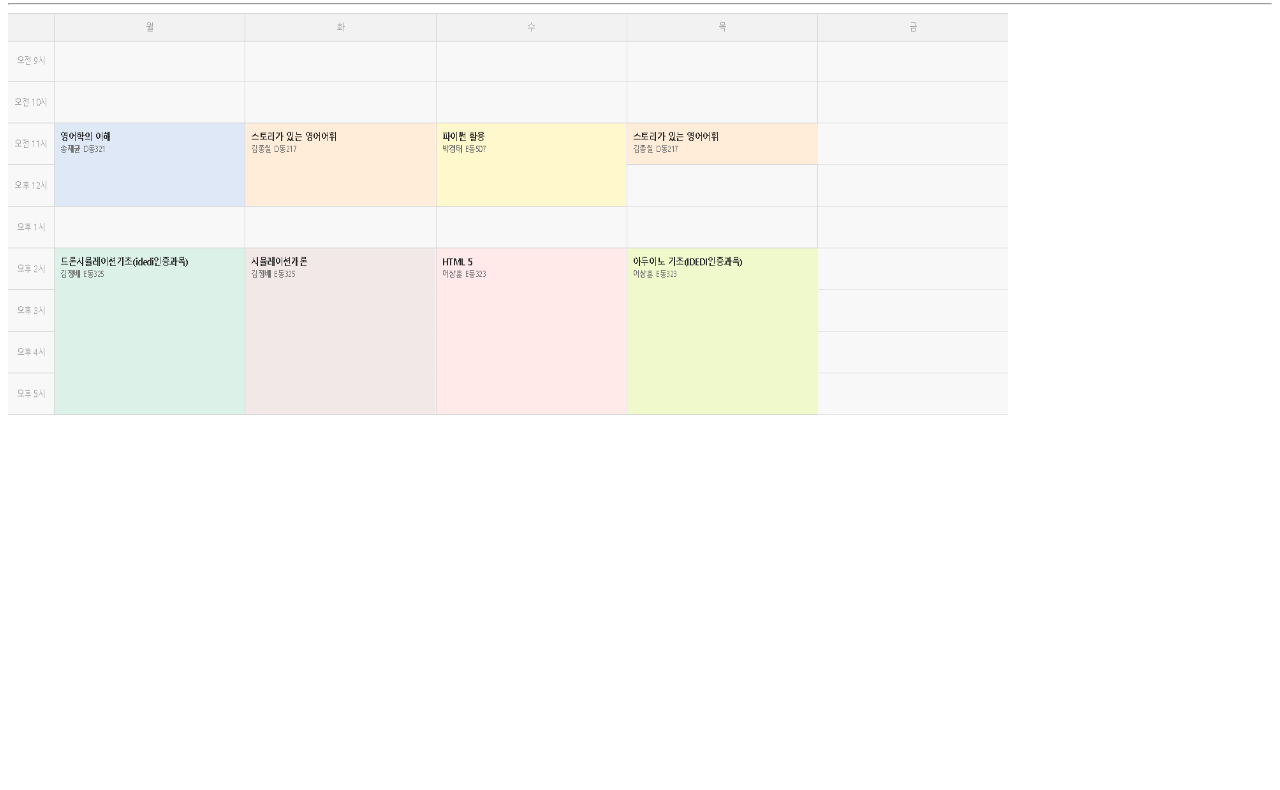
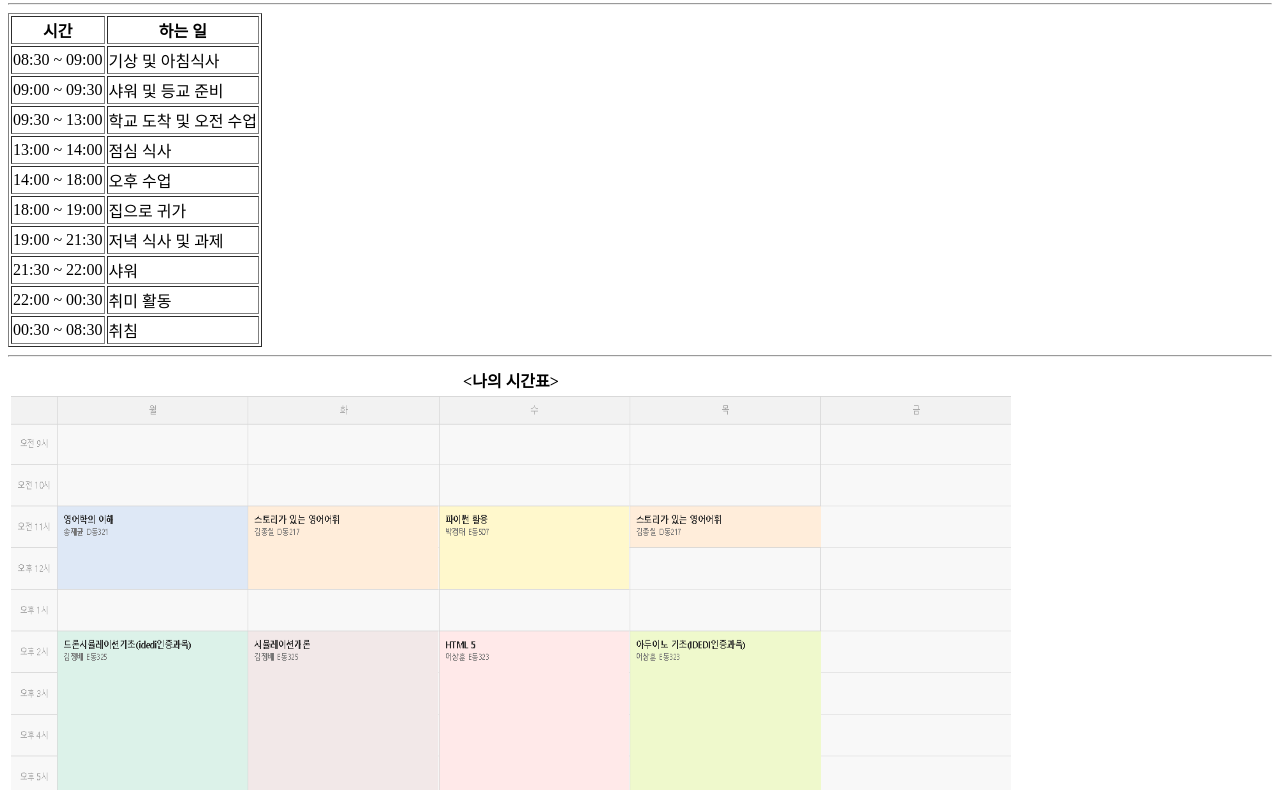
Before and after one commit to LJunHee/HM15, a plain HTML site: page hm15_rpt01/hm15_day.html in a window 1280 px wide. Shown: the part 61-851 px from the top of the page. Before the commit the page ends 800 px from the top, so only its background shows below. Drawn offline with Linux system fonts and the light colour scheme.

Commit message:
Add files via upload

```diff
--- a/hm15_rpt01/hm15_day.html
+++ b/hm15_rpt01/hm15_day.html
@@ -1,11 +1,36 @@
 <!DOCTYPE html>
 <html>
-<head><title>나의 시간표</title></head>
+<head><title>나의 하루 일과</title></head>
 <body>
-<h3>나의 시간표</h3>
+<h3>나의 하루 일과</h3>
 <hr>
-<img src="media/plan.png" width="1000" height="500"
-alt="Plan">
+<table border="1">
+    <thead>
+        <tr><th>시간</th><th>하는 일</th></tr>
+    </thead>
+    <tbody>
+        <tr><td>08:30 ~ 09:00</td><td>기상 및 아침식사</td></tr>
+        <tr><td>09:00 ~ 09:30</td><td>샤워 및 등교 준비</td></tr>
+        <tr><td>09:30 ~ 13:00</td><td>학교 도착 및 오전 수업</td></tr>
+        <tr><td>13:00 ~ 14:00 </td><td>점심 식사 </td></tr>
+        <tr><td>14:00 ~ 18:00</td><td>오후 수업</td></tr>
+        <tr><td>18:00 ~ 19:00</td><td>집으로 귀가</td></tr>
+        <tr><td>19:00 ~ 21:30</td><td>저녁 식사 및 과제</td></tr>
+        <tr><td>21:30 ~ 22:00</td><td>샤워</td></tr>
+        <tr><td>22:00 ~ 00:30</td><td>취미 활동 </td></tr>
+        <tr><td>00:30 ~ 08:30</td><td>취침</td></tr>
+    </tbody>
 
+</table>
+<hr>
+<table>
+    <thead>
+        <tr><th><나의 시간표></th></tr>
+    </thead>
+    <tbody>
+      <td><img src="media/plan.png" width="1000" height="500"alt="시간표"></td>
+    </tbody>
+</table>
+<hr>
 </body>
 </html>
```
